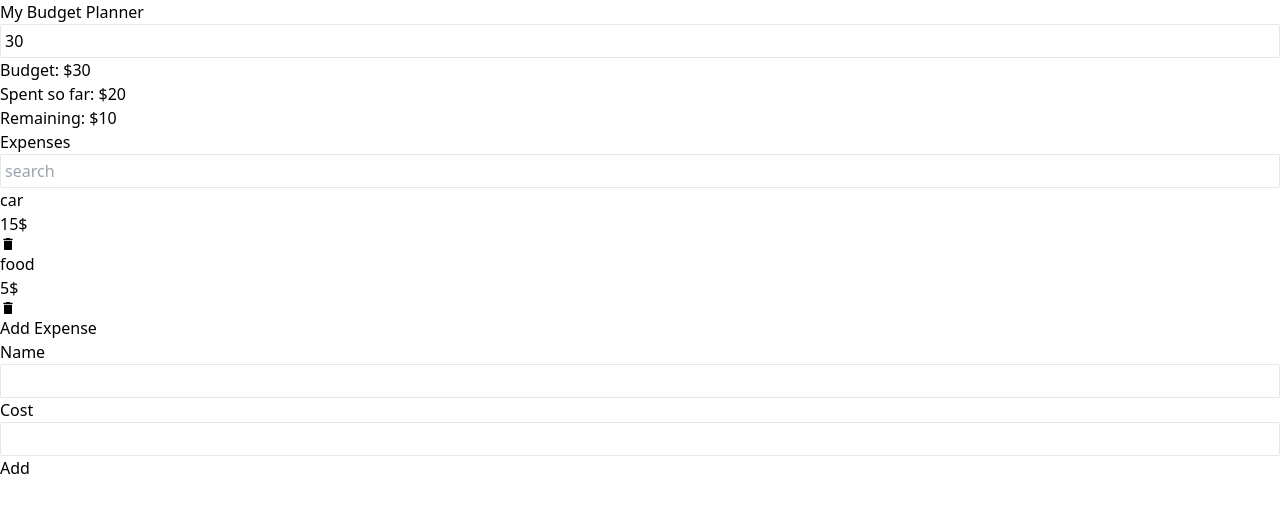
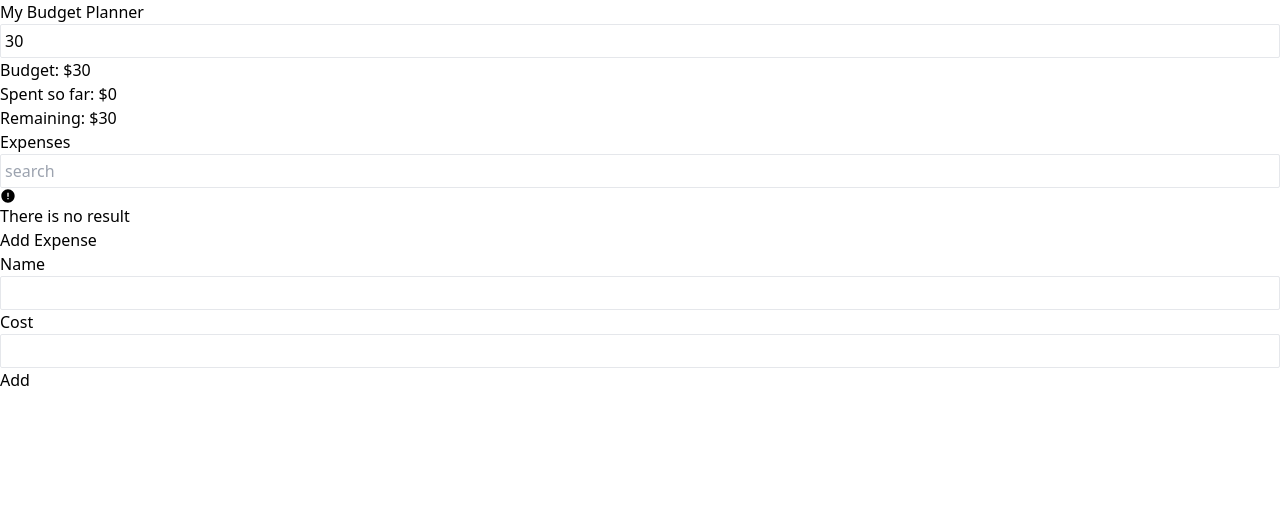
Before and after one commit to Khalid-Graine/Budget-Planner, a React (Vite) app: page / in a window 1280 px wide. Shown: the top 512 px of the page. Built offline with nearby package versions, Linux system fonts and the light colour scheme.

Commit message:
Prevent user from type invalide inpute

```diff
--- a/src/App.jsx
+++ b/src/App.jsx
@@ -7,6 +7,9 @@ import EditBudget from "./components/EditBudget";
 
 import { useEffect, useState } from "react";
 function App() {
+
+
+
   const [budget, setBudget] = useState(30);
   const [spent, setSpent] = useState(0);
   const [remaining, setRemaining] = useState(budget - spent);
@@ -14,17 +17,13 @@ function App() {
 
 
   const [Expenses, setExpense] = useState([
-    {
-      id: 0,
-      name: "car",
-      cost: 15,
-    },
-    {
-      id: 1,
-      name: "food",
-      cost: 5,
-    },
+
   ]);
+
+
+
+
+
   const [filteredExpenses, setFilteredExpenses] = useState([]);
 
   useEffect(() => {
@@ -45,7 +44,8 @@ function App() {
 
   useEffect(() => {
     setRemaining(budget - spent);
-  }, [spent]);
+  }, [spent,budget]);
+
   const AddNewExpense = (name, cost) => {
     setExpense((prev) => [
       ...prev,
@@ -58,8 +58,7 @@ function App() {
   };
 
   const deleteExpense = (id) => {
-    const NewArr = Expenses.filter((ex) => ex.id !== id);
-    setExpense(NewArr);
+    setExpense(Expenses.filter((ex) => ex.id !== id));
   };
 
   return (
--- a/src/components/EditBudget.jsx
+++ b/src/components/EditBudget.jsx
@@ -1,12 +1,26 @@
-const EditBudget = ({budget,setBudget}) => {
-    return (
-        <div>
-            <form   className=" my-2">
-              <input type="text" onChange={(e) => setBudget(e.target.value)} value={budget} className="x-input" />
+import React from "react";
 
-            </form>
-          </div>
-     );
-}
+const EditBudget = ({ budget, setBudget }) => {
+  const handleInputChange = (e) => {
+    const inputValue = e.target.value;
+    if (!isNaN(inputValue)) {
+      setBudget(inputValue);
+    }
+  };
+
+  return (
+    <div>
+      <form className="my-2">
+        <input
+          type="text"
+          onChange={(e) => handleInputChange(e)}
+          value={budget}
+          className="x-input"
+          onKeyDown={(e) => handleInputChange(e)}
+        />
+      </form>
+    </div>
+  );
+};
 
 export default EditBudget;
```
